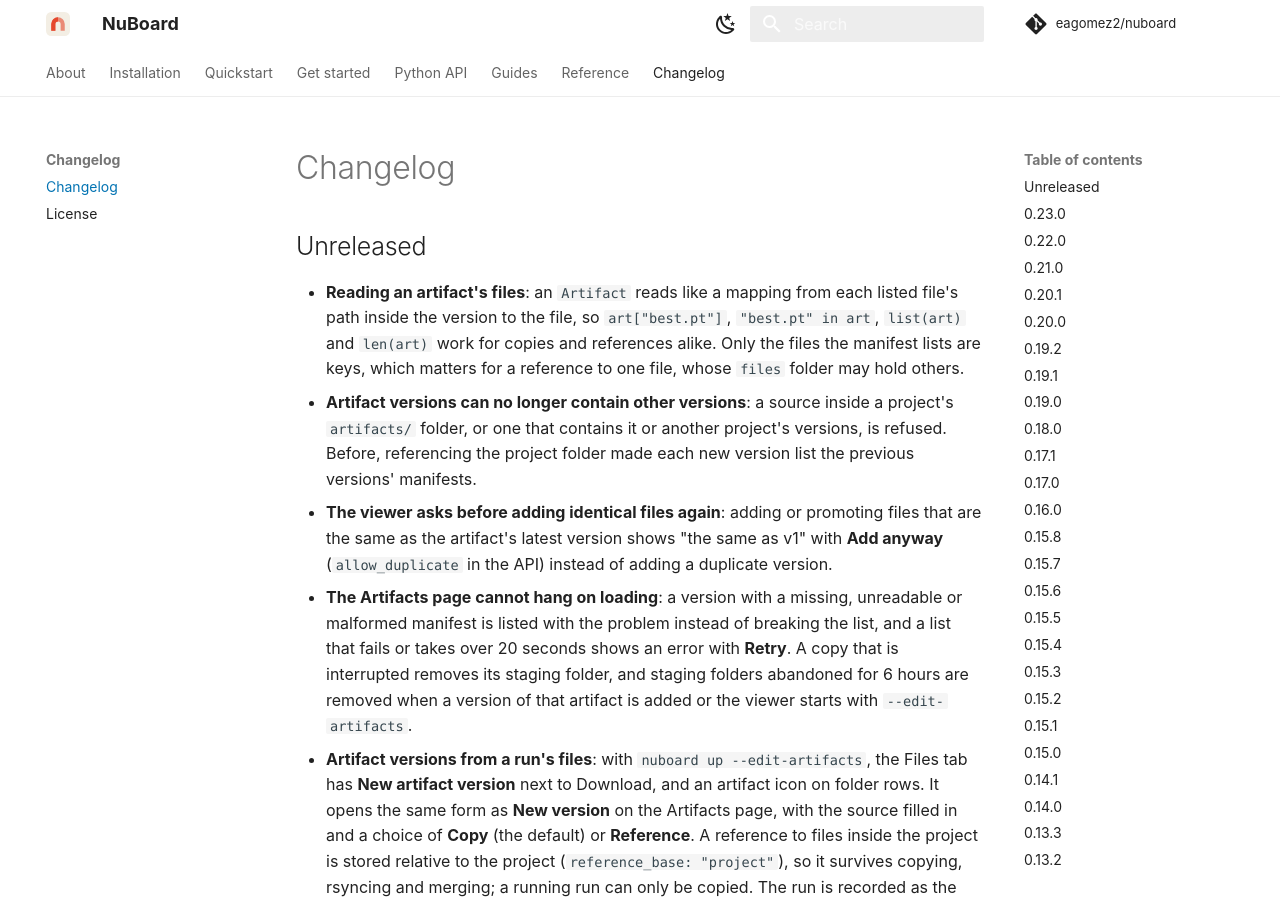
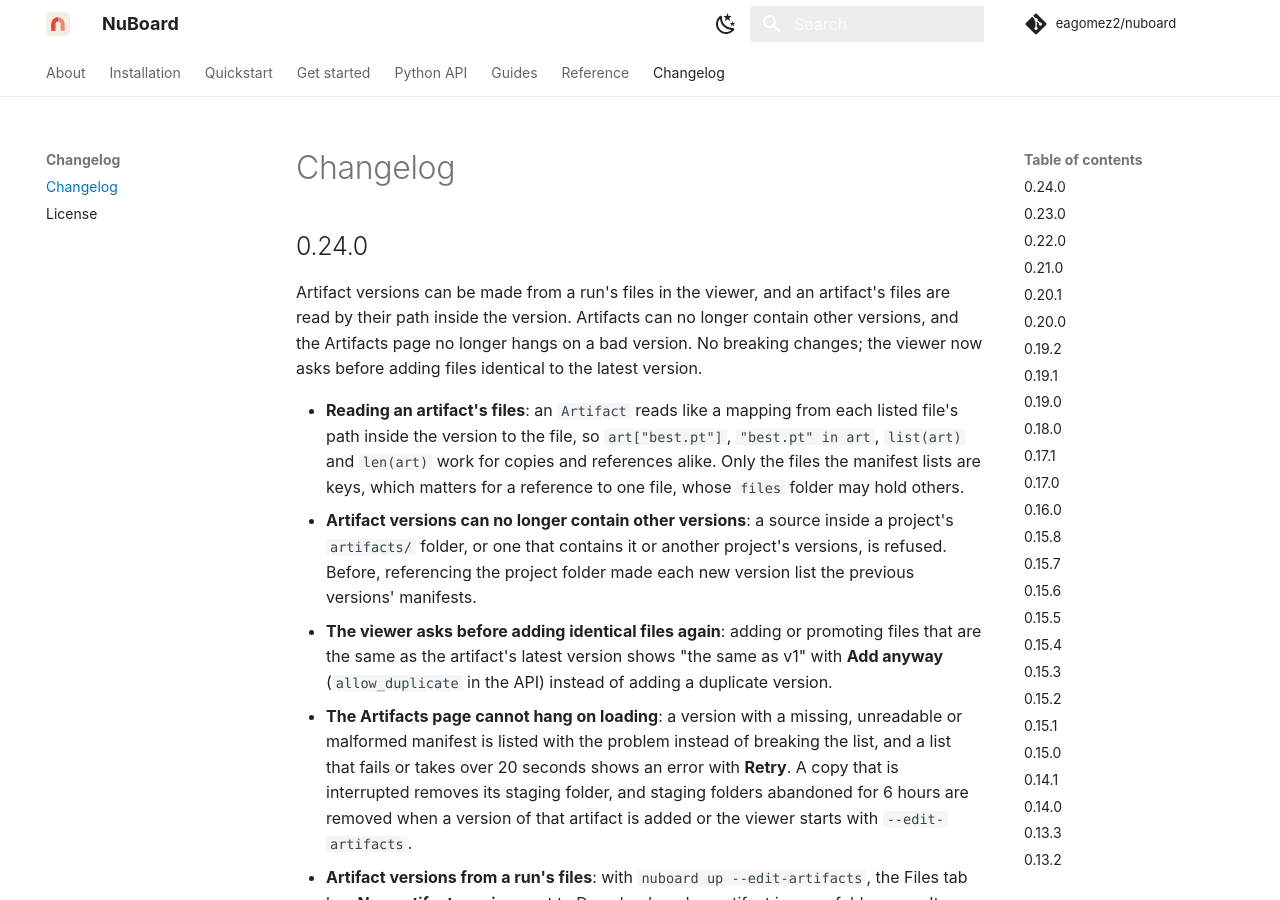
Before and after one commit to eagomez2/nuboard, an MkDocs documentation site: the page built from docs/changelog.md, in a window 1280 px wide and 900 px high. Built offline with MkDocs 1.6.1 and Material for MkDocs 9.7.7, drawn with Linux system fonts in a browser that asks for light colours; comment, search, counter and statistics services are not loaded.

Commit message:
Release 0.24.0

````diff
--- a/docs/changelog.md
+++ b/docs/changelog.md
@@ -1,6 +1,12 @@
 # Changelog
 
-## Unreleased
+## 0.24.0
+
+Artifact versions can be made from a run's files in the viewer, and an
+artifact's files are read by their path inside the version. Artifacts can no
+longer contain other versions, and the Artifacts page no longer hangs on a
+bad version. No breaking changes; the viewer now asks before adding files
+identical to the latest version.
 
 - **Reading an artifact's files**: an `Artifact` reads like a mapping from
   each listed file's path inside the version to the file, so
--- a/docs/installation.md
+++ b/docs/installation.md
@@ -108,9 +108,9 @@ for you when `src/nuboard/static/` is missing.
 
 ```console
 $ nuboard version
-nuboard 0.23.0
+nuboard 0.24.0
 $ python -c "import nuboard; print(nuboard.__version__)"
-0.23.0
+0.24.0
 ```
 
 Next, the [Quickstart](quickstart.md) runs the demo and logs a first run.
--- a/pyproject.toml
+++ b/pyproject.toml
@@ -1,6 +1,6 @@
 [project]
 name = "nuboard"
-version = "0.23.0"
+version = "0.24.0"
 description = "A fast, local, folder-based experiment tracker and viewer for ML training."
 readme = "README.md"
 requires-python = ">=3.10"
````
Also changed, not shown: 2 other files.
